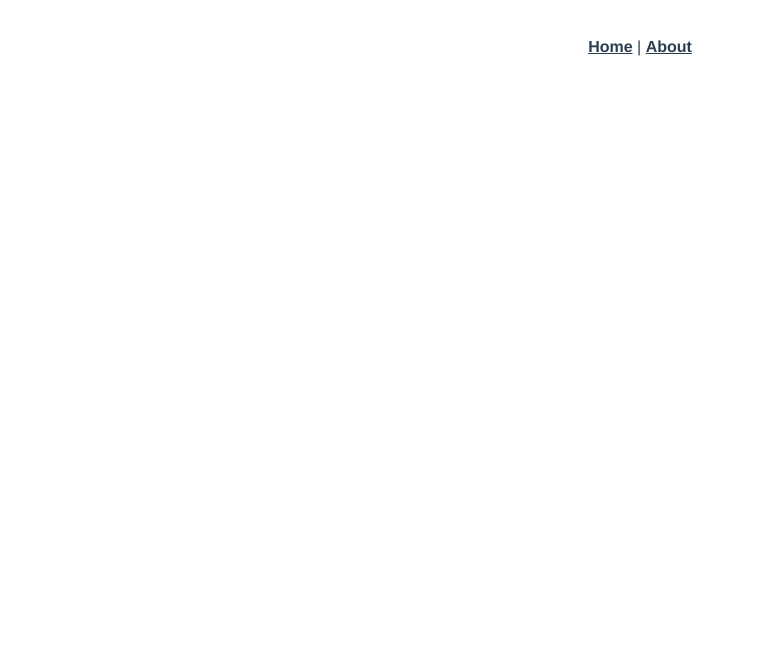
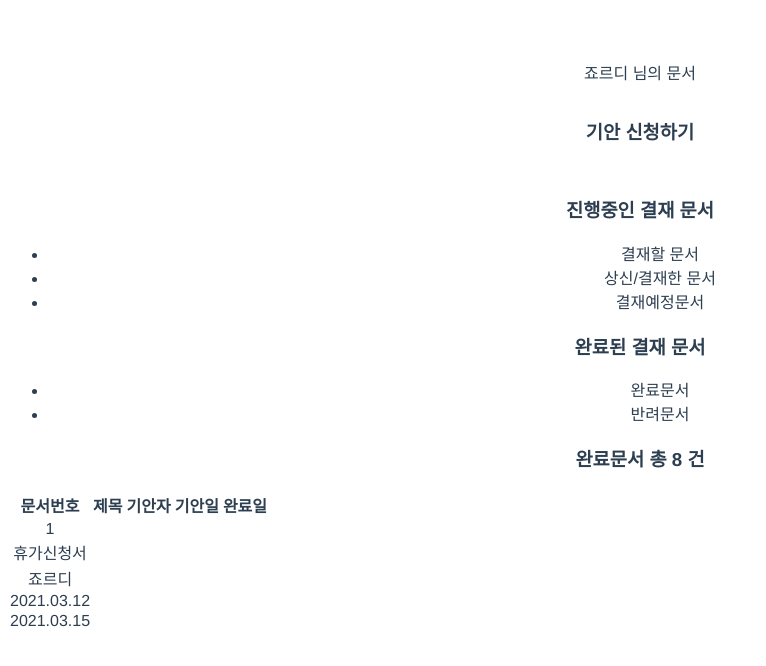
Before and after one commit to Dasom2d/Approval-admin, a Vue app in the folder frontend/: page /main in a window 1280 px wide. Shown: the top 666 px of the page, without its empty margins (0-766 px from the left). Built offline with nearby package versions, Linux system fonts and the light colour scheme.

Commit message:
[ADD] frontend 화면 구성 - 로그인, 메인 페이지 화면 구성

```diff
--- a/frontend/src/App.vue
+++ b/frontend/src/App.vue
@@ -1,32 +1,30 @@
 <template>
   <div id="app">
-    <div id="nav">
-      <router-link to="/">Home</router-link> |
-      <router-link to="/about">About</router-link>
+    <!-- <img src="./assets/logo.png"> -->
+    <div class="container">
+      <router-view></router-view>
     </div>
-    <router-view/>
   </div>
 </template>
 
+
+<script>
+
+export default {
+  name: 'App',
+  components: {
+  }
+}
+</script>
+
+
 <style>
 #app {
-  font-family: Avenir, Helvetica, Arial, sans-serif;
+  font-family: 'Avenir', Helvetica, Arial, sans-serif;
   -webkit-font-smoothing: antialiased;
   -moz-osx-font-smoothing: grayscale;
   text-align: center;
   color: #2c3e50;
-}
-
-#nav {
-  padding: 30px;
-}
-
-#nav a {
-  font-weight: bold;
-  color: #2c3e50;
-}
-
-#nav a.router-link-exact-active {
-  color: #42b983;
+  margin-top: 60px;
 }
 </style>
--- /dev/null
+++ b/frontend/src/components/login/Login.vue
@@ -0,0 +1,18 @@
+<template>
+  <div >
+      로그인이다 쫘식아
+    <login-box></login-box>
+    <router-link to='/main'>메인 이동</router-link>
+  </div>
+</template>
+
+<script>
+import LoginBox from '@/components/login/LoginBox'
+
+export default {
+  name: 'App',
+  components: {
+    'LoginBox': LoginBox
+  }
+}
+</script>
--- /dev/null
+++ b/frontend/src/components/login/LoginBox.vue
@@ -0,0 +1,10 @@
+<template>
+  <div id="app">
+    ㅎㅏ이
+  </div>
+</template>
+
+
+<script>
+
+</script>
--- /dev/null
+++ b/frontend/src/components/view/Detail.vue
@@ -0,0 +1,72 @@
+<template>
+  <div >
+      기안신청서
+    <div>
+      <ul>
+        <li>
+          <div class='type'>
+            <span>요청자</span>
+          </div>
+          <div class='name'>
+            <span title='요청자'> 죠르디</span>
+          </div>
+          <div class='date'>
+            <span title='요청일자'> 2020.03.11</span>
+          </div>
+        </li>
+        <li>
+          <div class='type'>
+            <span>승인자</span>
+          </div>
+          <div class='name'>
+            <span title='요청자'> 라이언</span>
+          </div>
+          <div class='date'>
+            <span title='요청일자'> 2020.03.11</span>
+          </div>
+        </li>
+      </ul>
+    </div>
+    <div></div>
+    <div></div>
+
+    <div class="tbl_type2">
+            <table>
+                <colgroup><col style="width:130px"><col></colgroup>
+                <tbody>
+                <tr>
+                    <th scope="col"><div class="th">제목</div></th>
+                    <td><div class="td">
+                        <input type="text" title="카드명 입력란" class="ipt_txt" placeholder="" style="width:200px">
+                    </div></td>
+                </tr>
+                <tr>
+                    <th scope="col"><div class="th">내용</div></th>
+                    <td><div class="td">
+                        <textarea name="" cols="20" rows="3" class="ipt_txt" style="width:100%;height:56px"></textarea>
+                    </div></td>
+                </tr>
+                </tbody>
+            </table>
+        </div>
+    <div>
+      <button @click="$router.push({path: 'main'})">목록으로</button>
+    </div>
+  </div>
+
+</template>
+
+
+<script>
+
+export default {
+  name: 'Main',
+  data() {
+    return {
+
+    }
+  },
+  method: {
+  }
+}
+</script>
--- /dev/null
+++ b/frontend/src/components/view/main/Main.vue
@@ -0,0 +1,30 @@
+<template>
+  <div id='container'>
+    <div>{{name}} 님의 문서</div>
+      <SuvNav></SuvNav>
+      <!-- <Contents></Contents> -->
+      <List></List>
+  </div>
+</template>
+
+
+<script>
+import SuvNav from '@/components/view/main/nav/SuvNav'
+// import Contents from '@/components/view/main/contents/Contents'
+import List from '@/components/view/main/contents/List'
+
+
+export default {
+  name: 'Main',
+  components: {
+    'SuvNav': SuvNav,
+    // 'Contents': Contents,
+    'List': List
+  },
+  data() {
+    return {
+      name: '죠르디'
+    }
+  }
+}
+</script>
--- /dev/null
+++ b/frontend/src/components/view/main/contents/Contents.vue
@@ -0,0 +1,22 @@
+<template>
+    <div>
+        contents 초기화면입니다.
+        <Default></Default>
+    </div>
+</template>
+
+<script>
+
+import Default from '@/components/view/main/contents/Default'
+
+export default {
+  name: 'Contents',
+  components: {
+      'Default': Default
+  },
+  data() {
+    return {
+    }
+  }
+}
+</script>
--- /dev/null
+++ b/frontend/src/components/view/main/contents/List.vue
@@ -0,0 +1,49 @@
+<template>
+    <div id="list">
+        <div id="content">
+            <div class="section_tit frst">
+                <h3>완료문서<span class="tit_dsc"> 총 8 건</span>
+                </h3>
+                <table id="approval-list">
+                    <thead>
+                        <tr>
+                            <th scope="col">문서번호</th>
+                            <th scope="col">제목</th>
+                            <th scope="col">기안자</th>
+                            <th scope="col">기안일</th>
+                            <th scope="col">완료일</th>
+                        </tr>
+                    </thead>
+                    <tbody>
+                        <tr>1</tr>
+                        <tr>휴가신청서</tr>
+                        <tr>죠르디</tr>
+                        <tr>2021.03.12</tr>
+                        <tr>2021.03.15</tr>
+                    </tbody>
+            </table>
+            </div>
+        </div>
+    </div>
+</template>
+
+
+
+
+
+
+
+
+
+<script>
+
+export default {
+  name: 'List',
+  components: {
+  },
+  data() {
+    return {
+    }
+  }
+}
+</script>
--- /dev/null
+++ b/frontend/src/components/view/main/nav/SuvNav.vue
@@ -0,0 +1,30 @@
+<template>
+    <div id="sub_nav">
+        <div class="nav_lst first" style="padding-top:14px;padding-bottom:14px;">
+            <h3>기안 신청하기</h3>
+        </div>
+        <div class="nav_lst">
+            <h3>진행중인 결재 문서</h3>
+            <ul>
+                <li>결재할 문서</li>
+                <li>상신/결재한 문서</li>
+                <li>결재예정문서</li>
+            </ul>
+            <h3>완료된 결재 문서</h3>
+            <ul>
+                <li>완료문서</li>
+                <li>반려문서</li>
+            </ul>
+        </div>
+    </div>
+</template>
+
+
+
+<script>
+
+export default {
+  name: 'SuvNav',
+
+}
+</script>
--- a/frontend/src/router/index.js
+++ b/frontend/src/router/index.js
@@ -1,29 +1,27 @@
 import Vue from 'vue'
-import VueRouter from 'vue-router'
-import Home from '../views/Home.vue'
+import Router from 'vue-router'
+// import HelloWorld from '@/components/HelloWorld'
+import LoginPage from '@/components/login/Login'
+import MainPage from '@/components/view/main/Main'
+import DetailPage from '@/components/view/Detail'
 
-Vue.use(VueRouter)
+Vue.use(Router)
 
-const routes = [
-  {
-    path: '/',
-    name: 'Home',
-    component: Home
-  },
-  {
-    path: '/about',
-    name: 'About',
-    // route level code-splitting
-    // this generates a separate chunk (about.[hash].js) for this route
-    // which is lazy-loaded when the route is visited.
-    component: () => import(/* webpackChunkName: "about" */ '../views/About.vue')
-  }
-]
-
-const router = new VueRouter({
+export default new Router({
   mode: 'history',
-  base: process.env.BASE_URL,
-  routes
+  routes: [
+    {
+      path: '/',
+      component: LoginPage
+    },
+    {
+      path: '/main',
+      component: MainPage
+    },
+    {
+      path: '/detail',
+      alias: ['/register', '/modify', '/view'],
+      component: DetailPage
+    }
+  ]
 })
-
-export default router
```
Also changed, not shown: frontend/src/components/view/main/contents/Default.vue (added, +39 -0 lines), 1 other file (tests, documents, lock files or other folders).
